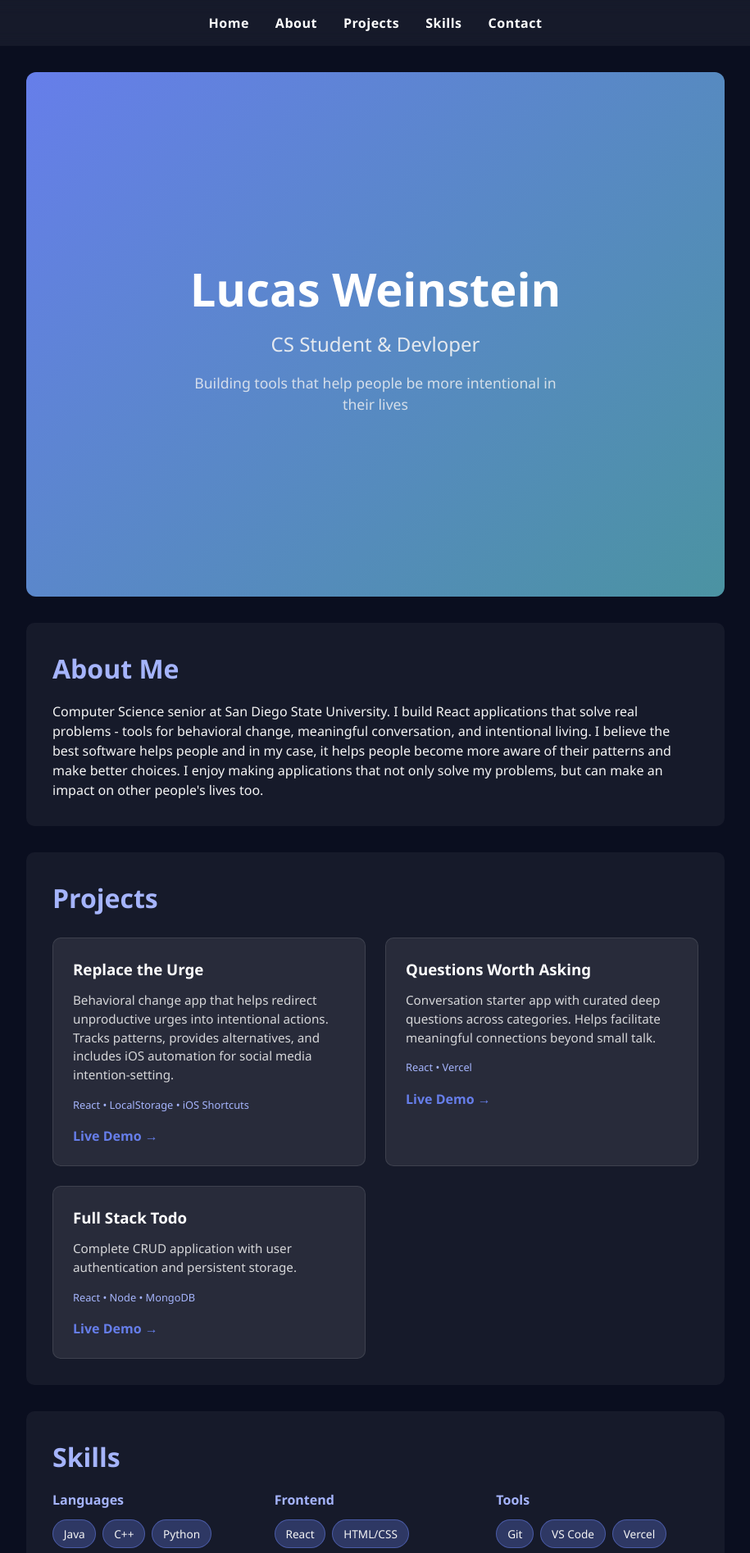
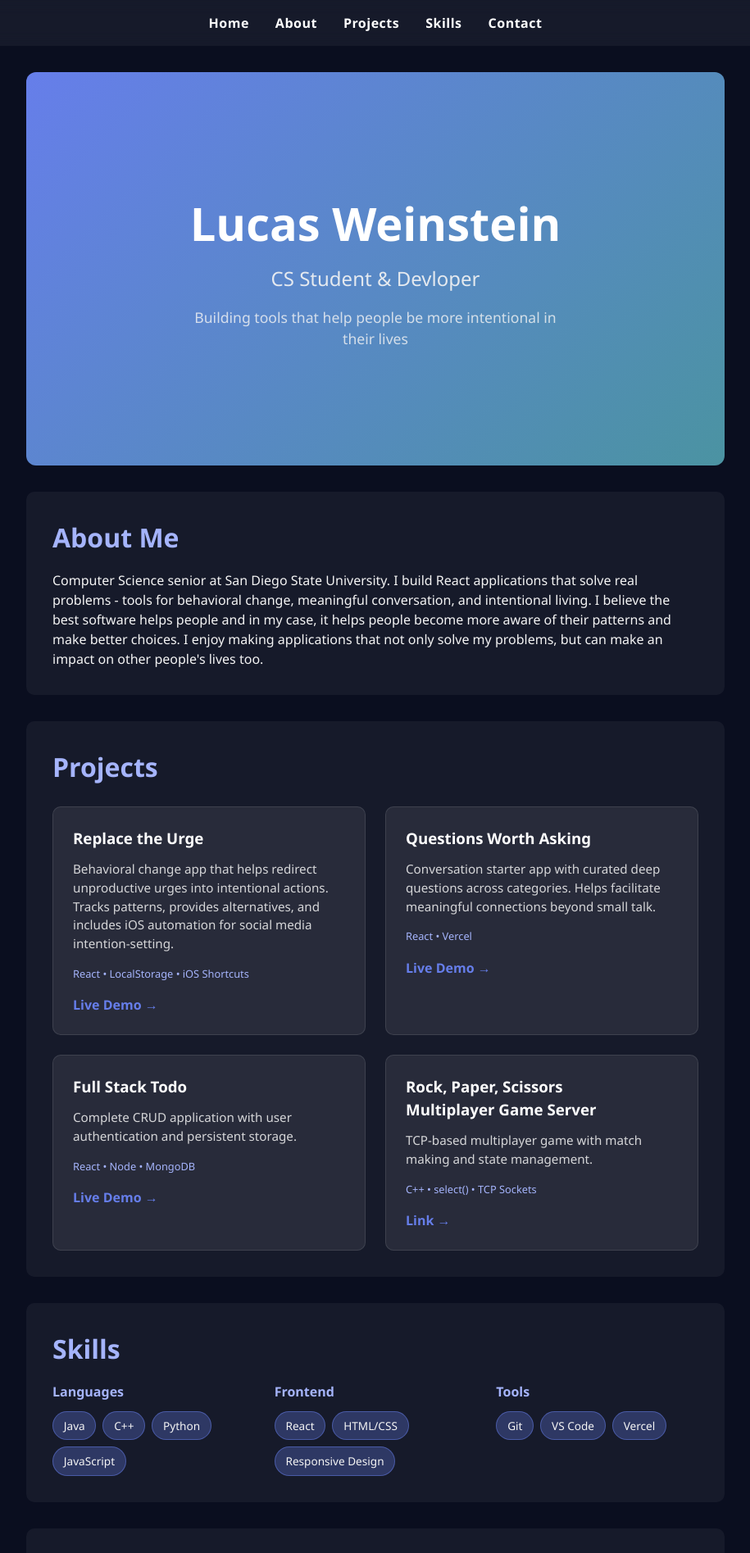
Before and after one commit to lucasbwein/portfolio, a React (Create React App) app: page / in a window 1280 px wide. Shown: the top 1895 px of the page at 82% size, without its empty margins (182-1097 px from the left). Built offline with nearby package versions, Linux system fonts and the light colour scheme.

Commit message:
Updated Projects

```diff
--- a/src/App.css
+++ b/src/App.css
@@ -127,7 +127,7 @@ nav a:hover {
   flex-direction: column;
   justify-content: center;
   align-items: center;
-  min-height: 80vh;
+  min-height: 60vh;
   text-align: center;
   background: linear-gradient(135deg, #667eea, #4b93a2);
   border-radius: 12px;
--- a/src/App.js
+++ b/src/App.js
@@ -55,6 +55,13 @@ export default function App() {
             <div className="project-tech">React • Node • MongoDB</div>
             <a href="https://full-stack-todo-app-3v3p.onrender.com" target="_blank" rel="noopener noreferrer">Live Demo →</a>
           </div>
+
+          <div className="project-card">
+            <h3>Rock, Paper, Scissors Multiplayer Game Server</h3>
+            <p>TCP-based multiplayer game with match making and state management.</p>
+            <div className="project-tech">C++ • select() • TCP Sockets</div>
+            <a href="https://github.com/lucasbwein/Rock-Paper-Scissors-Game" target="_blank" rel="noopener noreferrer">Link →</a>
+          </div>
         </div>
       </section>
 
```
